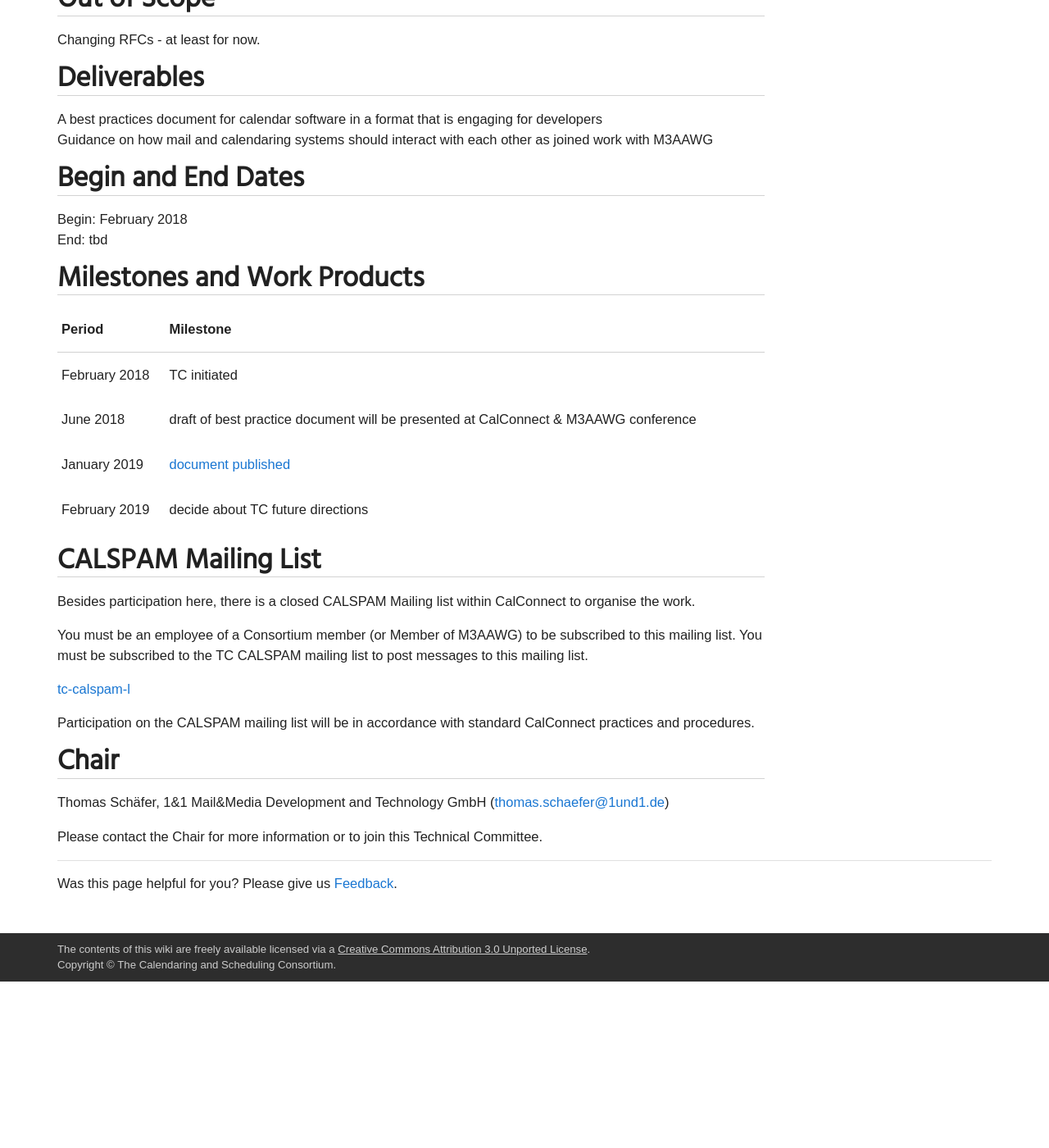
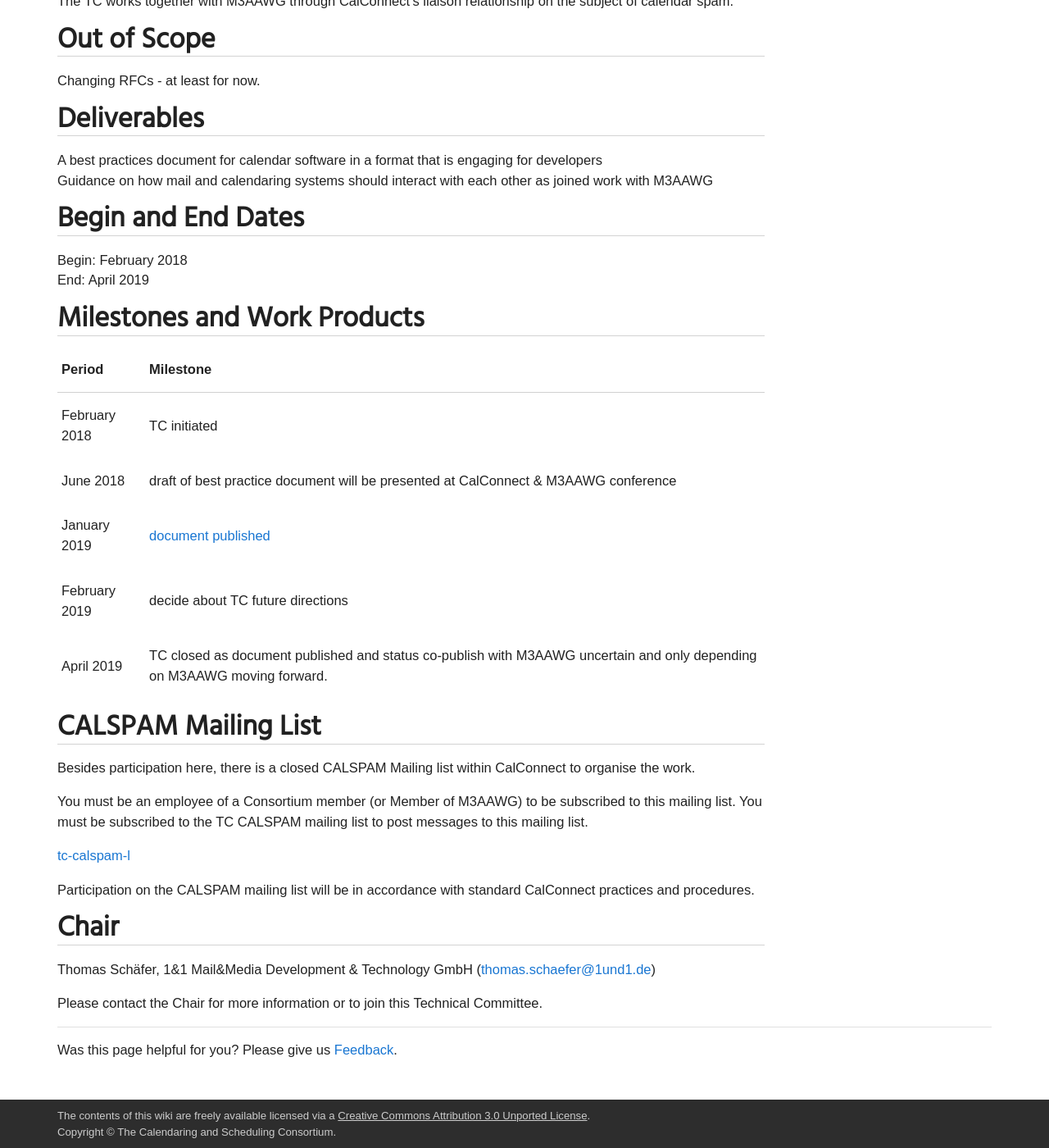
Before and after one commit to CalConnect/public, a Jekyll site: the page built from _pages/charter/charter-TC-CALSPAM.md, in a window 1280 px wide and 1400 px high, scrolled down 834 px. Shown: the whole window at 82% size. Built offline with Jekyll 4.4.1, drawn with Linux system fonts in a browser that asks for light colours; some web fonts are replaced; before the commit the page ends 2031 px from its top, so only the background shows below that; some of the changed text lies outside the part shown.

Commit message:
Status update TC CALSPAM

```diff
--- a/_pages/charter/charter-TC-CALSPAM.md
+++ b/_pages/charter/charter-TC-CALSPAM.md
@@ -9,7 +9,7 @@ order: 5
 
 CalConnect project to provide documentation on calendar spam best practices.
 
-# CalConnect CALSPAM Technical Committee
+# CalConnect CALSPAM Technical Committee (closed)
 
 ## Background
 
@@ -37,7 +37,7 @@ Changing RFCs - at least for now.
 ## Begin and End Dates
 
 * **Begin:** February 2018
-* **End:** tbd
+* **End:** April 2019
 
 ## Milestones and Work Products
 
@@ -47,6 +47,7 @@ Changing RFCs - at least for now.
 | June 2018 | draft of best practice document will be presented at CalConnect & M3AAWG conference |
 | January 2019 | [document published](https://standards.calconnect.org/csd/cc-18003.html) |
 | February 2019 | decide about TC future directions |
+| April 2019 | TC closed as document published and status co-publish with M3AAWG uncertain and only depending on M3AAWG moving forward. |
 
 ## CALSPAM Mailing List
 
```
Also changed, not shown: other parts of _pages/charter/charter-TC-CALSPAM.md (+1 -1 lines).
